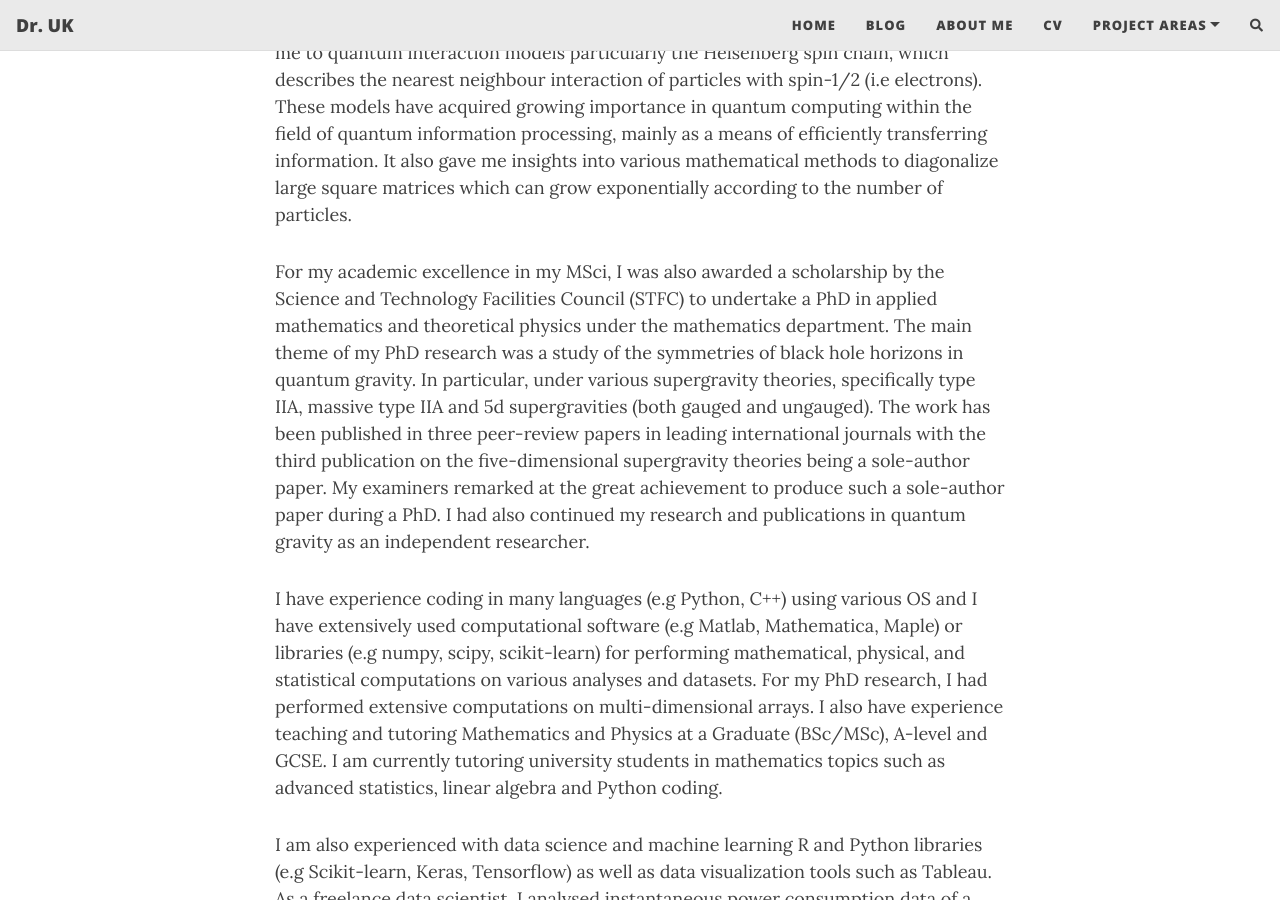
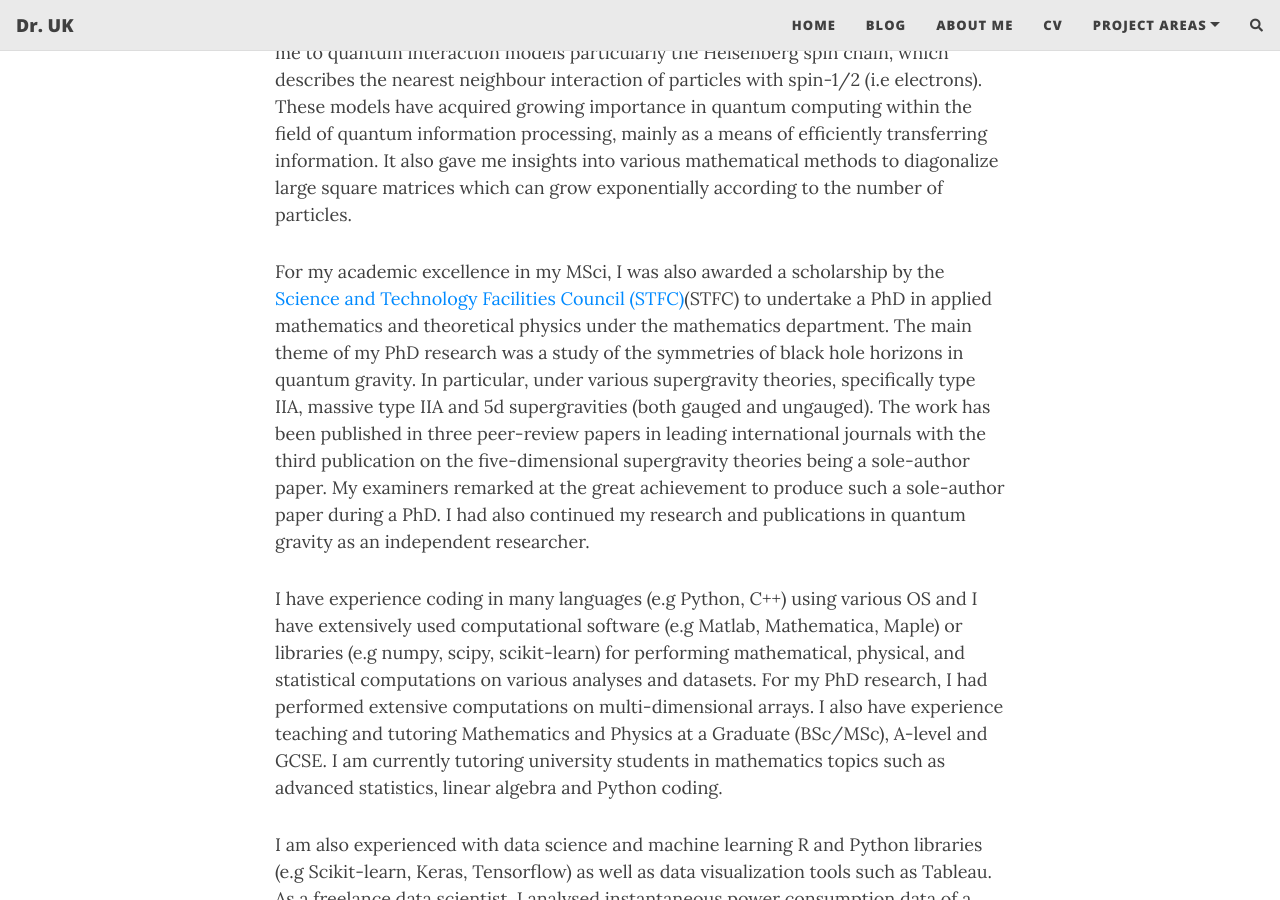
Before and after one commit to drrobotk/drrobotk.github.io, a Jekyll site: the page built from aboutme.md, in a window 1280 px wide and 900 px high, scrolled down 613 px. Built offline with Jekyll 4.4.1, drawn with Linux system fonts in a browser that asks for light colours; nearby versions of some CDN libraries; comment, search, counter and statistics services are not loaded.

Commit message:
Update cv.

```diff
--- a/aboutme.md
+++ b/aboutme.md
@@ -12,7 +12,7 @@ I am a Data Scientist with an MSci in Mathematics, with First Class Honours, and
 
 For my MSci dissertation, I studied integrable quantum spin chains. This introduced me to quantum interaction models particularly the Heisenberg spin chain, which describes the nearest neighbour interaction of particles with spin-1/2 (i.e electrons). These models have acquired growing importance in quantum computing within the field of quantum information processing, mainly as a means of efficiently transferring information. It also gave me insights into various mathematical methods to diagonalize large square matrices which can grow exponentially according to the number of particles.
 
-For my academic excellence in my MSci, I was also awarded a scholarship by the Science and Technology Facilities Council (STFC) to undertake a PhD in applied mathematics and theoretical physics under the mathematics department. The main theme of my PhD research was a study of the symmetries of black hole horizons in quantum gravity. In particular, under various supergravity theories, specifically type IIA, massive type IIA and 5d supergravities (both gauged and ungauged). The work has been published in three peer-review papers in leading international journals with the third publication on the five-dimensional supergravity theories being a sole-author paper. My examiners remarked at the great achievement to produce such a sole-author paper during a PhD. I had also continued my research and publications in quantum gravity as an independent researcher.
+For my academic excellence in my MSci, I was also awarded a scholarship by the [Science and Technology Facilities Council (STFC)](https://stfc.ukri.org/)(STFC) to undertake a PhD in applied mathematics and theoretical physics under the mathematics department. The main theme of my PhD research was a study of the symmetries of black hole horizons in quantum gravity. In particular, under various supergravity theories, specifically type IIA, massive type IIA and 5d supergravities (both gauged and ungauged). The work has been published in three peer-review papers in leading international journals with the third publication on the five-dimensional supergravity theories being a sole-author paper. My examiners remarked at the great achievement to produce such a sole-author paper during a PhD. I had also continued my research and publications in quantum gravity as an independent researcher.
 
 I have experience coding in many languages (e.g Python, C++) using various OS and I have extensively used computational software (e.g Matlab, Mathematica, Maple) or libraries (e.g numpy, scipy, scikit-learn) for performing mathematical, physical, and statistical computations on various analyses and datasets. For my PhD research, I had performed extensive computations on multi-dimensional arrays. I also have experience teaching and tutoring Mathematics and Physics at a Graduate (BSc/MSc), A-level and GCSE. I am currently tutoring university students in mathematics topics such as advanced statistics, linear algebra and Python coding.
 
```
